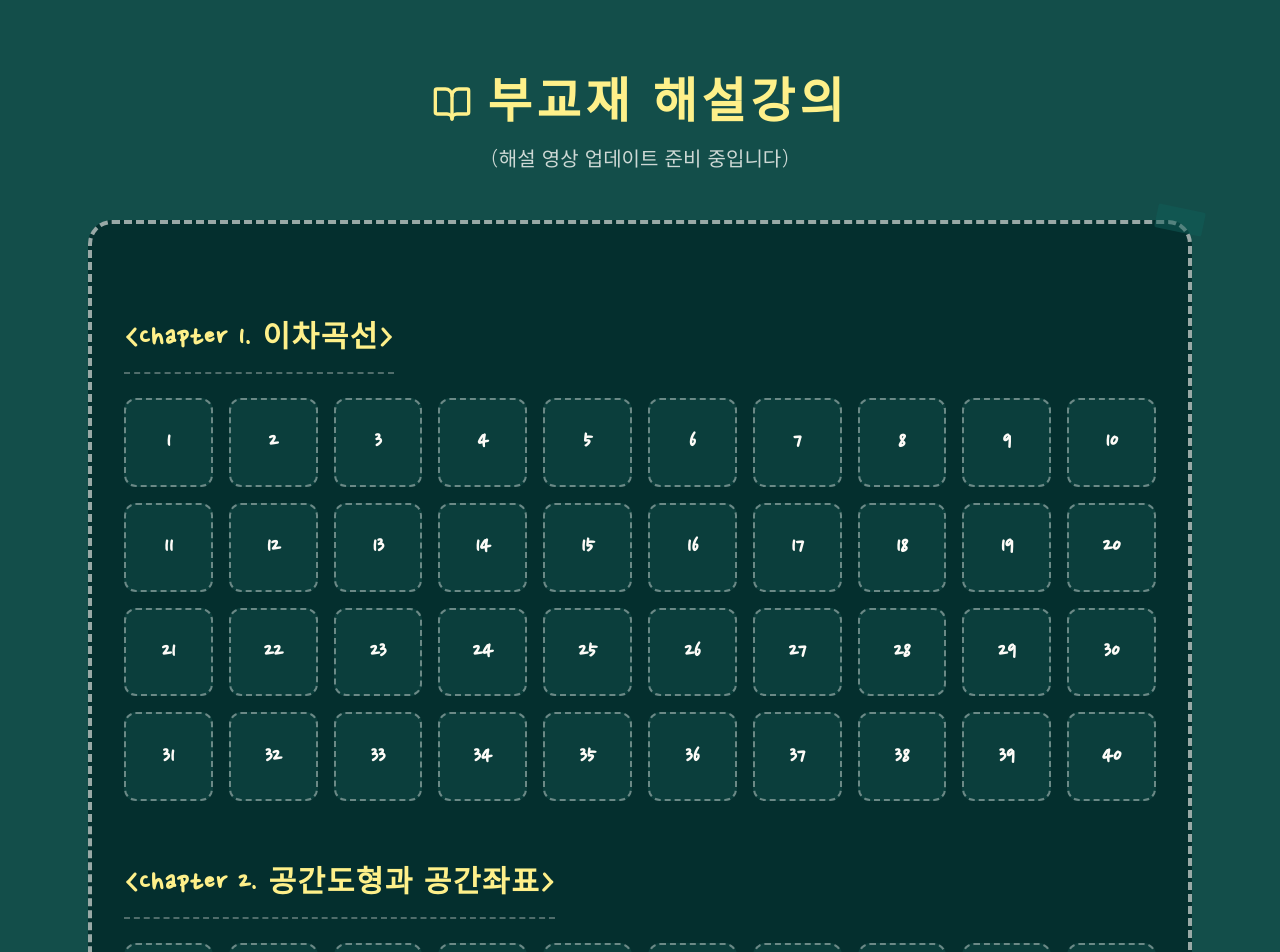
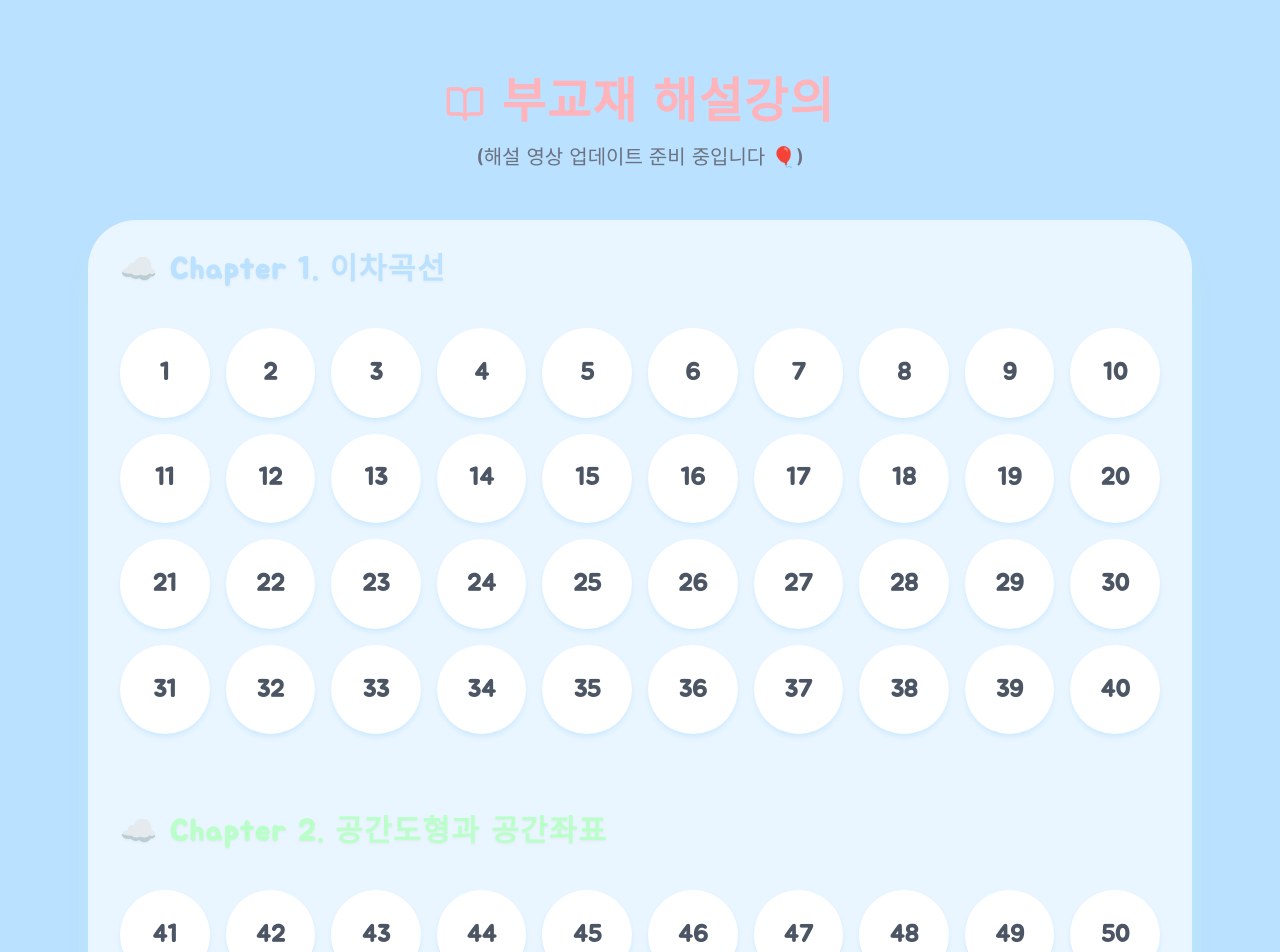
Before and after one commit to wnsdud131700-source/gumstar, a Next.js app: page /solutions in a window 1280 px wide. Shown: the top 952 px of the page. Built offline with nearby package versions, Linux system fonts and the light colour scheme.

Commit message:
Change theme to cute pastel cotton candy style

```diff
--- a/app/globals.css
+++ b/app/globals.css
@@ -1,4 +1,4 @@
-@import url('https://fonts.googleapis.com/css2?family=Gowun+Dodum&family=Nanum+Pen+Script&display=swap');
+@import url('https://fonts.googleapis.com/css2?family=Jua&display=swap');
 
 @tailwind base;
 @tailwind components;
--- a/app/layout.tsx
+++ b/app/layout.tsx
@@ -15,12 +15,12 @@ export default function RootLayout({
 }>) {
   return (
     <html lang="ko">
-      <body className="antialiased min-h-screen flex flex-col bg-teal-900 text-[#fdfbf7] font-chalk selection:bg-teal-700 selection:text-white">
+      <body className="antialiased min-h-screen flex flex-col bg-pastelBlue text-gray-800 font-jua selection:bg-pastelPink selection:text-white">
 
         <main className="flex-1 flex flex-col items-center justify-center p-8">
           {children}
         </main>
-        <footer className="p-4 border-t-2 border-dashed border-[#fdfbf7]/40 text-center text-lg text-[#fdfbf7]/70 font-note">
+        <footer className="p-6 text-center text-xl text-gray-600">
           © {new Date().getFullYear()} 준영T의 수학교실. All rights reserved.
         </footer>
       </body>
--- a/app/page.tsx
+++ b/app/page.tsx
@@ -3,22 +3,20 @@ import { Pencil } from "lucide-react";
 
 export default function Home() {
   return (
-    <section className="w-full max-w-4xl flex flex-col items-center gap-12 py-16 px-8 border-4 border-dashed border-[#fdfbf7]/60 rounded-3xl relative">
-      {/* 칠판 지우개 흔적 같은 장식용 요소 */}
-      <div className="absolute top-4 left-4 w-16 h-8 bg-teal-800 rounded-sm opacity-50 transform -rotate-12"></div>
+    <section className="w-full max-w-4xl flex flex-col items-center gap-12 py-16 px-8 bg-white rounded-[3rem] shadow-xl shadow-pastelMint/40 relative">
 
-      <div className="text-center space-y-6">
-        <h1 className="text-4xl md:text-5xl font-bold tracking-widest text-chalkYellow leading-snug">
+      <div className="text-center space-y-6 mt-4">
+        <h1 className="text-4xl md:text-5xl font-bold tracking-wide text-gray-800 leading-snug">
           2026학년도 2학기<br />신도고등학교 기하 부교재 해설강의
         </h1>
-        <p className="text-2xl md:text-3xl opacity-90 leading-relaxed font-note">
-          문제 번호를 클릭하면 해설 영상으로 이동합니다.
+        <p className="text-2xl md:text-3xl text-gray-500 leading-relaxed">
+          문제 번호를 클릭하면 해설 영상으로 이동합니다 ✨
         </p>
       </div>
 
-      <div className="flex gap-4 mt-8">
-        <Link href="/solutions" className="group flex items-center gap-3 px-10 py-5 bg-transparent border-2 border-dashed border-chalkYellow text-chalkYellow text-3xl font-bold rounded-2xl hover:bg-chalkYellow hover:text-teal-900 transition-all duration-300">
-          <Pencil className="w-8 h-8 group-hover:animate-bounce" />
+      <div className="flex gap-4 mt-8 mb-4">
+        <Link href="/solutions" className="group flex items-center gap-3 px-12 py-6 bg-pastelPink text-white text-3xl font-bold rounded-full shadow-lg shadow-pastelPink/50 hover:bg-pink-400 hover:scale-105 transition-transform duration-200">
+          <Pencil className="w-8 h-8 group-hover:rotate-12 transition-transform duration-200" />
           <span>들어가기</span>
         </Link>
       </div>
--- a/app/solutions/page.tsx
+++ b/app/solutions/page.tsx
@@ -7,11 +7,11 @@ export default function SolutionsPage() {
   const chapter3 = Array.from({ length: 31 }, (_, i) => i + 61); // 61~91
 
   const renderGrid = (problems: number[]) => (
-    <div className="w-full grid grid-cols-4 sm:grid-cols-6 md:grid-cols-7 lg:grid-cols-10 gap-4 mt-6">
+    <div className="w-full grid grid-cols-4 sm:grid-cols-6 md:grid-cols-7 lg:grid-cols-10 gap-4 mt-6 pb-8">
       {problems.map((num) => (
         <div
           key={num}
-          className="flex items-center justify-center aspect-square text-2xl font-bold text-chalk border-2 border-dashed border-chalk/40 rounded-xl bg-teal-900/50 hover:bg-chalkYellow hover:text-teal-900 hover:border-chalkYellow hover:scale-105 transition-all duration-300 cursor-pointer"
+          className="flex items-center justify-center aspect-square text-2xl font-bold text-gray-600 bg-white shadow-md shadow-pastelBlue/50 rounded-full hover:bg-pastelMint hover:text-gray-800 hover:scale-110 transition-transform duration-200 cursor-pointer"
         >
           {num}
         </div>
@@ -22,39 +22,37 @@ export default function SolutionsPage() {
   return (
     <div className="w-full max-w-6xl flex flex-col items-center gap-12 py-12 px-6">
       <div className="text-center space-y-4">
-        <h1 className="text-4xl md:text-5xl font-bold tracking-widest text-chalkYellow flex items-center justify-center gap-4">
-          <BookOpen className="w-10 h-10" />
+        <h1 className="text-4xl md:text-5xl font-bold tracking-wide text-pastelPink flex items-center justify-center gap-4">
+          <BookOpen className="w-10 h-10 text-pastelPink" />
           부교재 해설강의
         </h1>
-        <p className="text-xl text-chalk/80 font-note">
-          (해설 영상 업데이트 준비 중입니다)
+        <p className="text-xl text-gray-500">
+          (해설 영상 업데이트 준비 중입니다 🎈)
         </p>
       </div>
 
-      <div className="w-full space-y-16 p-8 border-4 border-dashed border-[#fdfbf7]/60 rounded-3xl relative bg-teal-950">
-        {/* 장식용 지우개 흔적 */}
-        <div className="absolute -top-4 -right-4 w-12 h-6 bg-teal-800 rounded-sm opacity-50 transform rotate-12"></div>
+      <div className="w-full space-y-12 p-8 bg-white/70 backdrop-blur-sm rounded-[3rem] shadow-xl shadow-pastelMint/30 relative">
 
         {/* Chapter 1 */}
         <section>
-          <h2 className="text-3xl font-bold text-chalkYellow tracking-wider border-b-2 border-dashed border-chalk/30 pb-4 inline-block">
-            &lt;Chapter 1. 이차곡선&gt;
+          <h2 className="text-3xl font-bold text-pastelBlue tracking-wider pb-4 inline-block drop-shadow-sm">
+            ☁️ Chapter 1. 이차곡선
           </h2>
           {renderGrid(chapter1)}
         </section>
 
         {/* Chapter 2 */}
         <section>
-          <h2 className="text-3xl font-bold text-chalkYellow tracking-wider border-b-2 border-dashed border-chalk/30 pb-4 inline-block">
-            &lt;Chapter 2. 공간도형과 공간좌표&gt;
+          <h2 className="text-3xl font-bold text-pastelMint tracking-wider pb-4 inline-block drop-shadow-sm">
+            ☁️ Chapter 2. 공간도형과 공간좌표
           </h2>
           {renderGrid(chapter2)}
         </section>
 
         {/* Chapter 3 */}
         <section>
-          <h2 className="text-3xl font-bold text-chalkYellow tracking-wider border-b-2 border-dashed border-chalk/30 pb-4 inline-block">
-            &lt;Chapter 3. 벡터&gt;
+          <h2 className="text-3xl font-bold text-pastelPeach tracking-wider pb-4 inline-block drop-shadow-sm">
+            ☁️ Chapter 3. 벡터
           </h2>
           {renderGrid(chapter3)}
         </section>
--- a/tailwind.config.ts
+++ b/tailwind.config.ts
@@ -9,13 +9,14 @@ const config: Config = {
   theme: {
     extend: {
       fontFamily: {
-        chalk: ['"Nanum Pen Script"', "cursive"],
-        note: ['"Gowun Dodum"', "sans-serif"],
+        jua: ['"Jua"', "sans-serif"],
       },
       colors: {
-        chalkboard: "#134e4a",
-        chalk: "#fdfbf7",
-        chalkYellow: "#fef08a",
+        pastelPink: "#ffb3ba",
+        pastelMint: "#baffc9",
+        pastelBlue: "#bae1ff",
+        pastelLemon: "#ffffba",
+        pastelPeach: "#ffdfba"
       }
     },
   },
```
